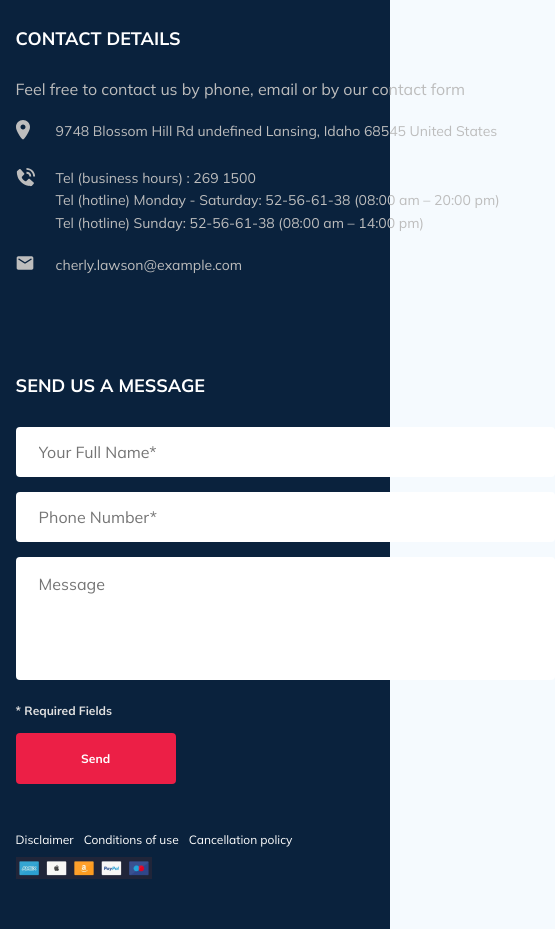
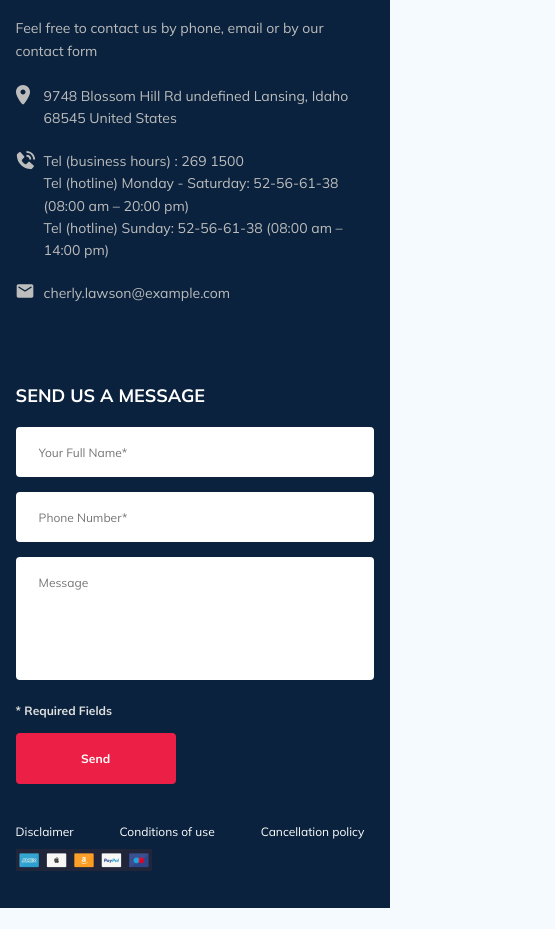
Before and after one commit to 85ar/tour-plan, a plain HTML site: page index.html in a window 390 px wide. Shown: the part 6851-7780 px from the top of the page, 555 px wide, since content can reach past the window. After the commit the page ends 7759 px from the top, so only its background shows below. Drawn offline with nearby package versions, Linux system fonts and the light colour scheme.

Commit message:
fixed: fix media in footer section

```diff
--- a/index.html
+++ b/index.html
@@ -513,8 +513,8 @@
     <section
       class="newsletter"
       data-parallax="scroll"
+      data-speed="0.8"
       data-image-src="img/newsletter-bg.jpg"
-      speed="0.8"
     >
       <div class="newsletter-wrapper">
         <h2 class="newsletter-title">
@@ -928,7 +928,7 @@ quest"
                     <a href="#" class="footer__link">Cancellation policy</a>
                   </li>
                 </ul>
-                <img src="img/pay.png" alt="Icon: pay" class="footer_pay" />
+                <img src="img/pay.png" alt="Icon: pay"/>
               </div>
               <!-- /.footer_agreements -->
           </div>
--- a/sass/_media.sass
+++ b/sass/_media.sass
@@ -79,9 +79,11 @@
       font-size: 30px
       margin-bottom: 35px
   .footer
+    padding: 73px 0 33px 0
     &-wrapper
       grid-template-columns: repeat(6, 1fr)
       grid-row-gap: 38px
+
     &__input
       flex-basis: 49%
     &__logo
@@ -292,7 +294,7 @@
   .footer
     &-wrapper
       grid-template-columns: 1fr
-    &-logo
+    &__logo
       grid-row: 1
       grid-column: 1
     &__social
@@ -300,13 +302,13 @@
         grid-row: 2
         grid-column: 1
     &__additional
-      grid-row: 3
+      grid-row: 4
       grid-column: 1
     &__categories
-      grid-row: 4
+      grid-row: 5
       grid-column: 1
     &__legal
-      grid-row: 5
+      grid-row: 3
       grid-column: 1
       margin-bottom: 20px
     &__contact
@@ -317,16 +319,16 @@
       &-form
         grid-row: 7
         grid-column: 1
+        flex-basis: 100%
         margin-bottom: 10px
     &__agreements
+      grid-row: 8
+      grid-column: 1
       display: block
     &__info-ul
       max-width: 100%
       margin-bottom: 10px
       justify-content: start
-    &__agreements
-      grid-row: 8
-      grid-column: 1
     &__condition
       margin-right: 10px
     &__button
@@ -400,15 +402,25 @@
     &__hotelImage
       object-fit: cover
   .footer
-    padding: 69px 20px -21px
+    &-wrapper
+      grid-row-gap: 30px
+    &__legal
+      margin-bottom: 0
+    &__categories
+      margin-bottom: 10px
+    &__contact
+      &-details
+        margin-bottom: 30px
+    &__title
+      margin-bottom: 20px
     &__social
+      &-links
+        max-width: 85px
       &-network
         display: block
-    &__links
-      max-width: 85px
-      justify-content: space-between
-      margin-top: 20px
     &__info
       flex-basis: 100%
-    &__item--mb2:nth-child(3)
-      margin-bottom: 0
+    &__icon-wrapper
+      min-width: 28px
+    &__info-ul
+      justify-content: space-between
--- a/sass/blocks/_footer.sass
+++ b/sass/blocks/_footer.sass
@@ -6,12 +6,12 @@
     display: grid
     grid-template-columns: repeat(4, minmax(min-content, 1fr))
     grid-gap: 20px
-    grid-auto-rows: minmax(40px, min-content)
+    grid-auto-rows: minmax(49px, min-content)
     align-items: start
   &__logo
-    width: 166px
+    max-width: 166px
     grid-row: 1 / 3
-    align-self: stretch
+    align-self: center
   &__categories
     grid-row: 1 / 4
   &__social
@@ -25,6 +25,7 @@
       align-items: start
       grid-row: 2 / 4
       grid-column: span 2
+      align-content: center
   &__contact
     &-details
       grid-column: span 2
@@ -33,7 +34,7 @@
       margin-bottom: 95px
   &__form
     display: flex
-    align-items: center
+    align-items: start
     justify-content: space-between
     flex-wrap: wrap
   &__ul
@@ -67,6 +68,8 @@
   &__text
     color: $footer-text-color
     margin-bottom: 22px
+    font-size: 14px
+    line-height: 23px
   &__link
     text-decoration: none
     color: inherit
@@ -78,6 +81,12 @@
     height: 50px
     margin-bottom: 15px
     flex-basis: 48%
+    outline: none
+    font-style: normal
+    font-weight: normal
+    font-size: 12px
+    line-height: 15px
+    color: $footer-text-color
   &__message
     background-color: #fff
     border-radius: 4px
@@ -85,9 +94,14 @@
     border: none
     flex-basis: 100%
     margin-bottom: 23px
-    width: 539px
     height: 123px
     resize: none
+    font-style: normal
+    font-weight: normal
+    font-size: 12px
+    line-height: 15px
+    color: $footer-text-color
+    outline: none
   &__button
     min-width: 160px
     min-height: 50px
@@ -100,6 +114,8 @@
     background-color: $primary
     border-radius: 4px
     border: none
+    outline: none
+    cursor: pointer
   &__info
     font-style: normal
     font-weight: bold
@@ -124,3 +140,4 @@
     font-weight: normal
     font-size: 12px
     line-height: 15px
+    color: $light
```
Also changed, not shown: css/style.css, 1 other file.
